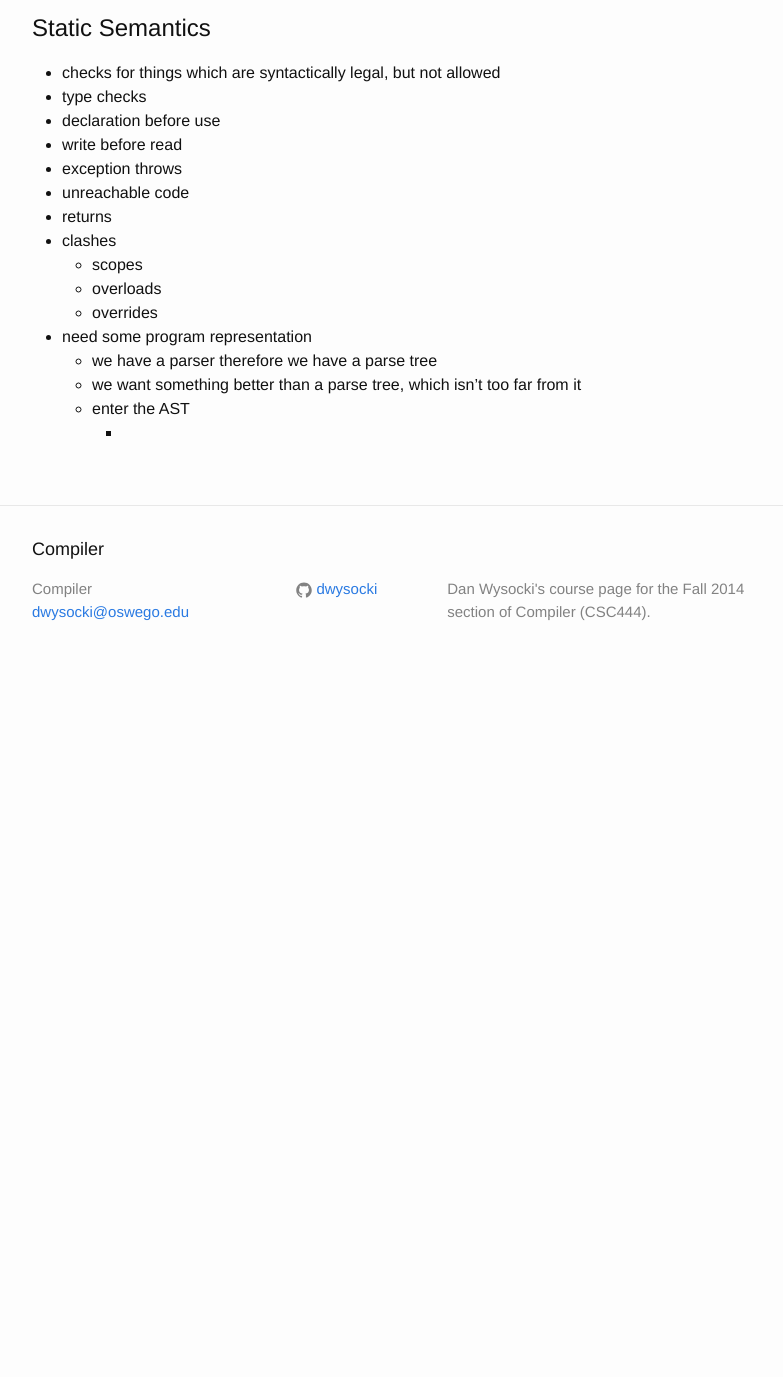
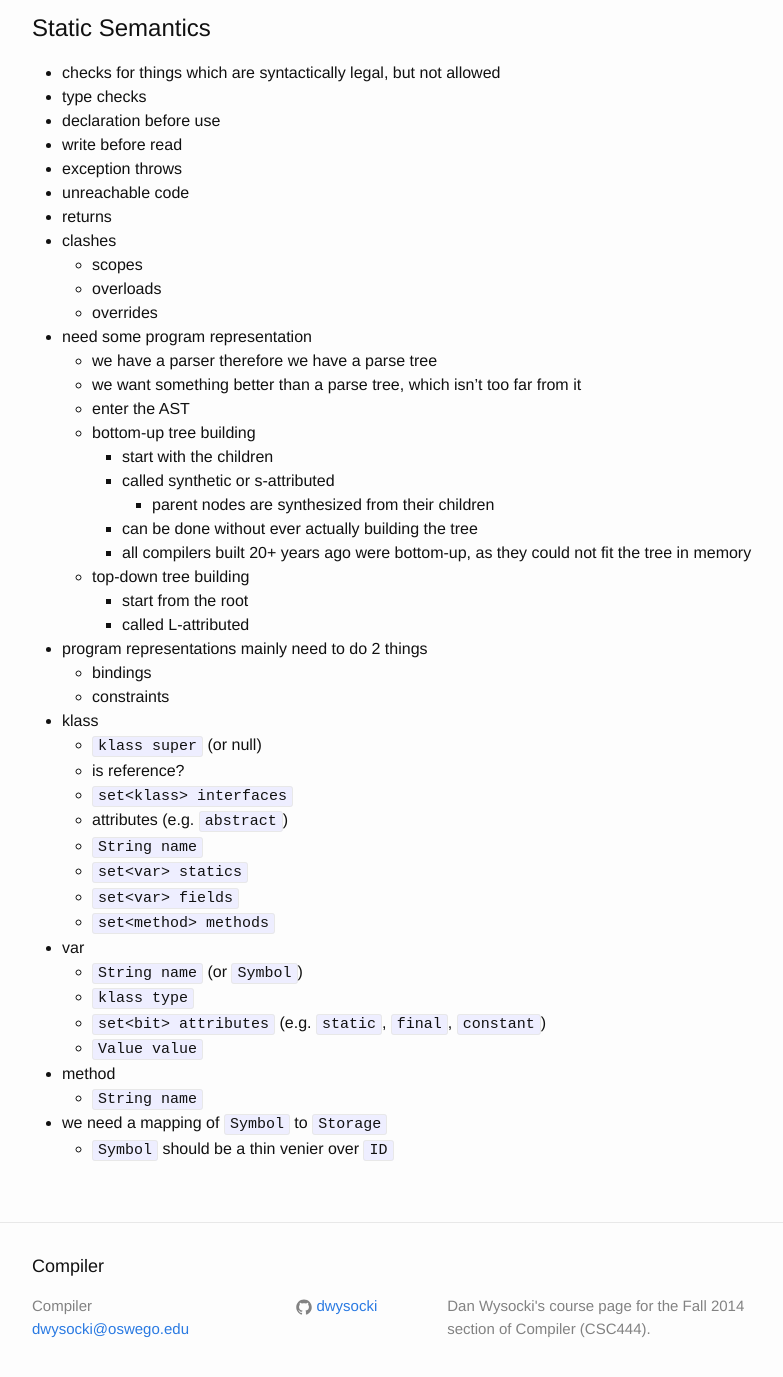
Before and after one commit to dwysocki/csc444, a Jekyll site: the page built from notes.md, in a window 1280 px wide and 1400 px high, scrolled down 11799 px. Shown: the top 1377 px of the window, without its empty margins (238-1021 px from the left). Built offline with Jekyll 4.4.1, drawn with Linux system fonts in a browser that asks for light colours; before the commit the page ends 12482 px from its top, so only the background shows below that.

Commit message:
klass notes

```diff
--- a/notes.md
+++ b/notes.md
@@ -610,4 +610,36 @@ E : E + E
     - we have a parser therefore we have a parse tree
     - we want something better than a parse tree, which isn't too far from it
     - enter the AST
-	    -
+    - bottom-up tree building
+        - start with the children
+        - called synthetic or s-attributed
+            - parent nodes are synthesized from their children
+        - can be done without ever actually building the tree
+        - all compilers built 20+ years ago were bottom-up, as they could not
+          fit the tree in memory
+    - top-down tree building
+        - start from the root
+        - called L-attributed
+
+- program representations mainly need to do 2 things
+    - bindings
+    - constraints
+
+- klass
+    - `klass super` (or null)
+    - is reference?
+    - `set<klass> interfaces`
+    - attributes (e.g. `abstract`)
+    - `String name`
+    - `set<var> statics`
+    - `set<var> fields`
+    - `set<method> methods`
+- var
+    - `String name` (or `Symbol`)
+    - `klass type`
+    - `set<bit> attributes` (e.g. `static`, `final`, `constant`)
+    - `Value value`
+- method
+    - `String name`
+- we need a mapping of `Symbol` to `Storage`
+    - `Symbol` should be a thin venier over `ID`
```
